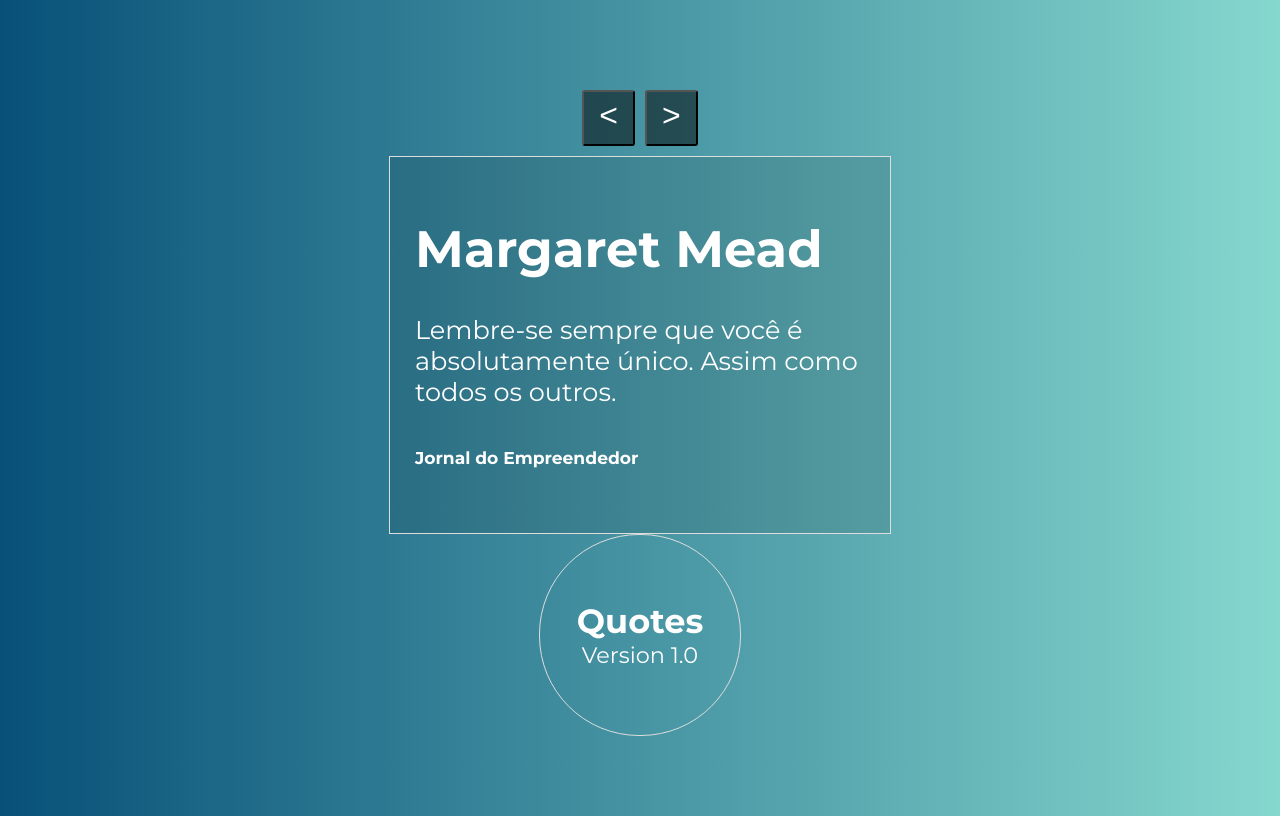
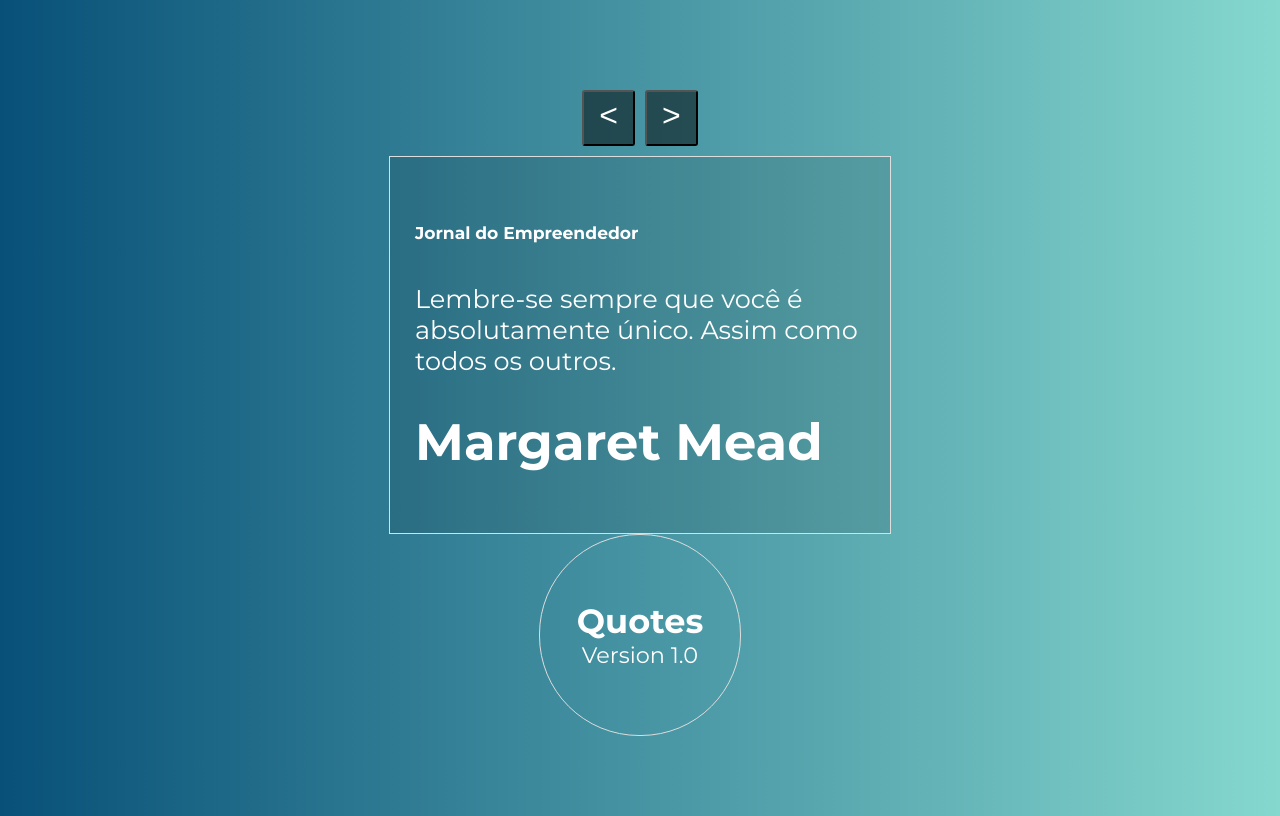
Before and after one commit to pedrosales/VueJS, a Vue app in the folder components/components-quotes/: page / in a window 1280 px wide. Built offline with nearby package versions, Linux system fonts and the light colour scheme.

Commit message:
named slots

```diff
--- a/components/components-quotes/src/components/Quote.vue
+++ b/components/components-quotes/src/components/Quote.vue
@@ -1,6 +1,8 @@
 <template>
   <div class="quote">
-    <slot></slot>
+    <slot name="source"></slot>
+    <slot name="text"></slot>
+    <slot name="author"></slot>
   </div>
 </template>
 
--- a/components/components-quotes/src/components/Quotes.vue
+++ b/components/components-quotes/src/components/Quotes.vue
@@ -5,9 +5,9 @@
       <button @click="number++">&gt;</button>
     </span>
     <Quote>
-      <h1>{{ quotes[index].author }}</h1>
-      <p>{{ quotes[index].text }}</p>
-      <h6>{{ quotes[index].source }}</h6>
+      <h1 slot="author">{{ quotes[index].author }}</h1>
+      <p slot="text">{{ quotes[index].text }}</p>
+      <h6 slot="source">{{ quotes[index].source }}</h6>
     </Quote>
   </div>
 </template>
```
